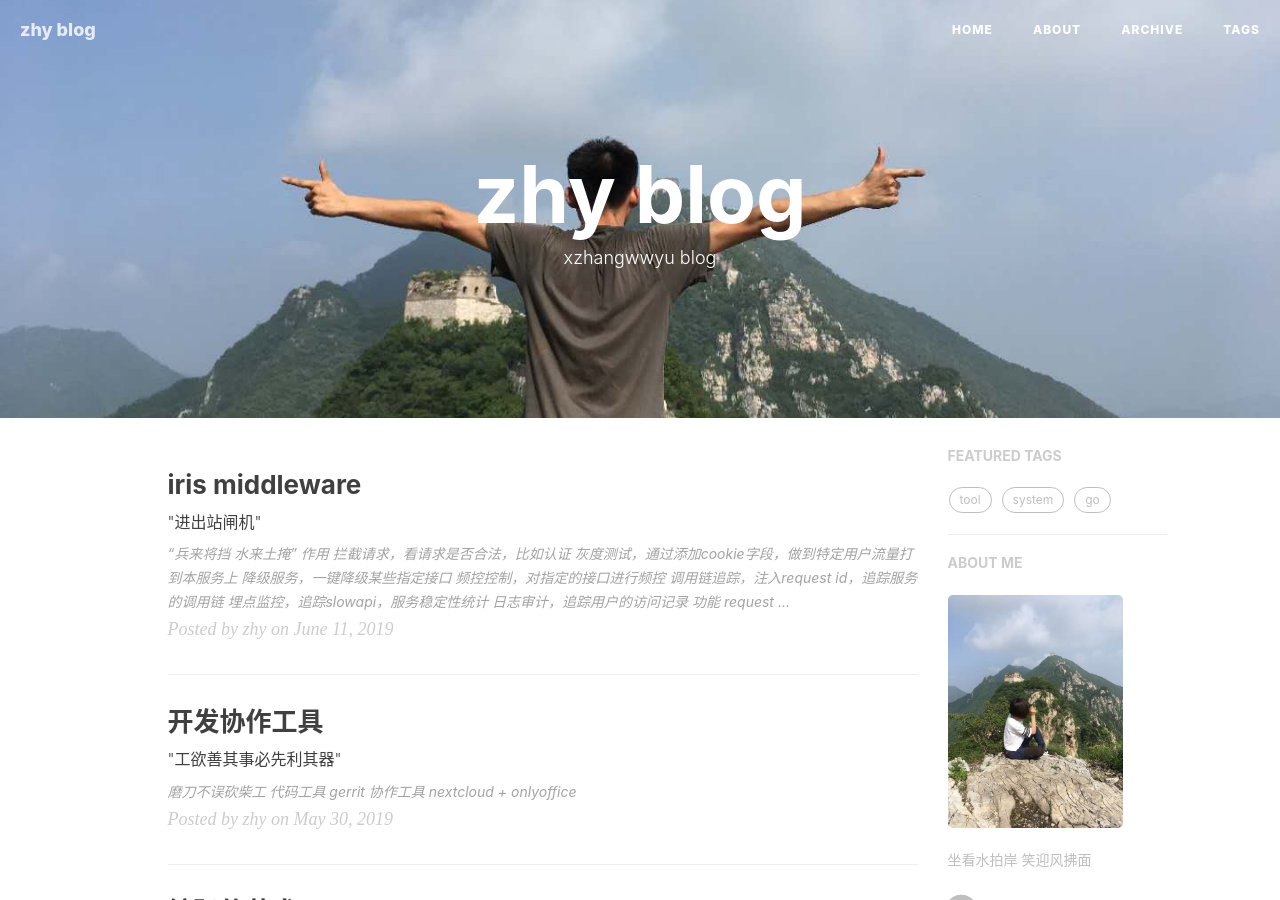
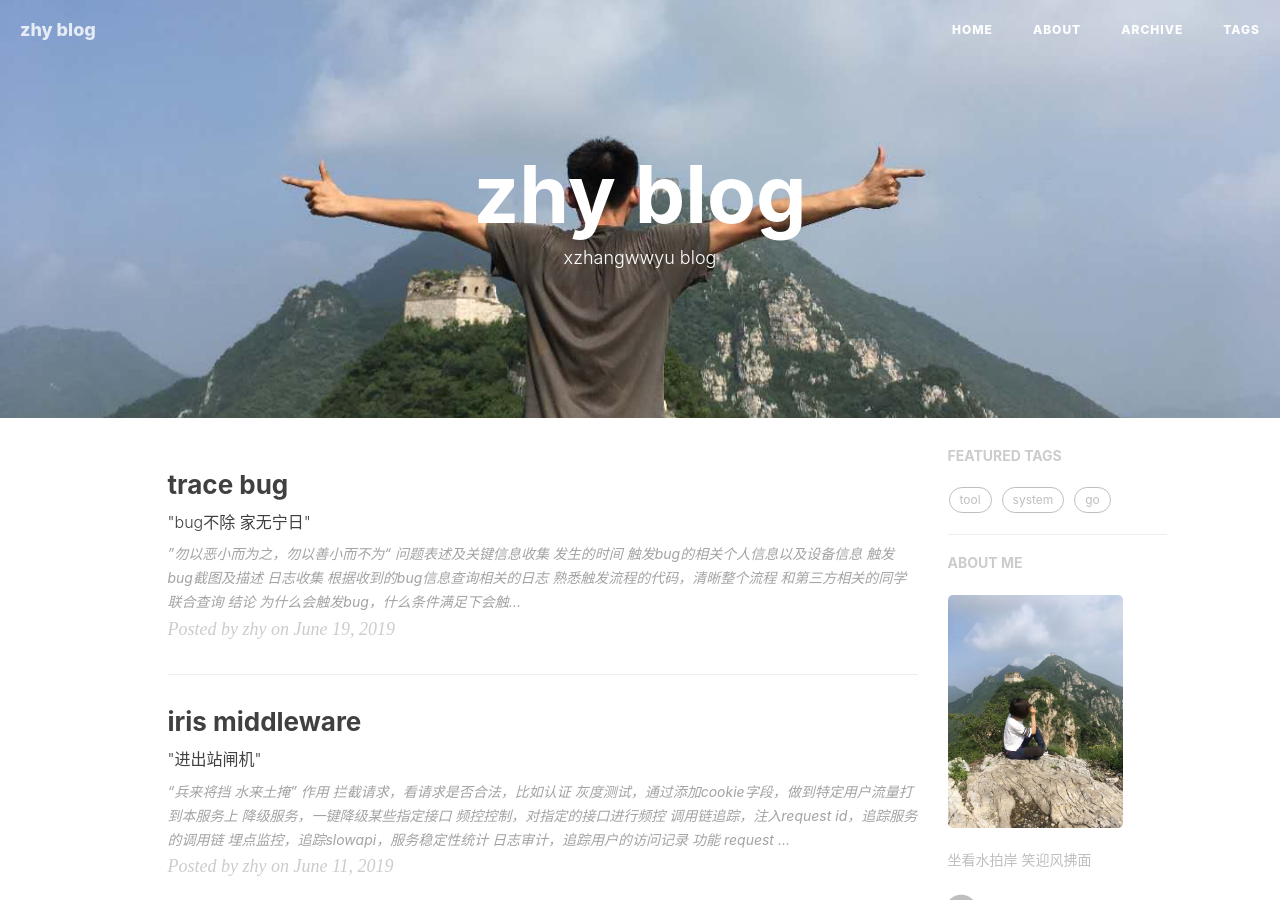
Before and after one commit to xzhangwwyu/xzhangwwyu.github.io, a Jekyll site: the page built from index.html, in a window 1280 px wide and 900 px high. Built offline with Jekyll 4.4.1, drawn with Linux system fonts in a browser that asks for light colours; nearby versions of some CDN libraries; the list of posts is cut into pages by our own code; comment, search, counter and statistics services are not loaded.

Commit message:
feat: add debug

```diff
--- a/_posts/2019-06-11-iris_middleware.markdown
+++ b/_posts/2019-06-11-iris_middleware.markdown
@@ -26,4 +26,5 @@ tags:
 >* 使用于http请求
 >* 如果请求header没有x_request_id，注入x_request_id,response 的header将x_request_id返回
 >* 使用分布式uuid的方式生成x_request_id，prefix+mac+ip+pid+random+autoincrement
+>* 如果对外需要隐藏requestid，可以选择hashids进行加密
 >* [code](https://github.com/beaconzhang/iris_demo/blob/master/middleware/request_id.go){:target="_blank"}
--- /dev/null
+++ b/_posts/2019-06-19-trace bug.markdown
@@ -0,0 +1,33 @@
+---
+layout:     post
+title:      "trace bug"
+subtitle:   " \"bug不除 家无宁日\""
+date:       2019-06-19 08:36:41
+author:     "zhy"
+catalog: true
+header-img: "img/home-bg.jpg"
+tags:
+    - system
+---
+> ”勿以恶小而为之，勿以善小而不为“
+
+### 问题表述及关键信息收集
+>* 发生的时间
+>* 触发bug的相关个人信息以及设备信息
+>* 触发bug截图及描述
+
+### 日志收集
+>* 根据收到的bug信息查询相关的日志
+>* 熟悉触发流程的代码，清晰整个流程
+>* 和第三方相关的同学联合查询
+
+### 结论
+>* 为什么会触发bug，什么条件满足下会触发
+>* 除了现在的特征，是否还有潜在的风险，即是否有侥幸而未触发的bug
+>* 无法解释的原因
+>* todo以及deadline
+
+### notice
+>* 遇到问题，一定要使用文档记录，方便后续给其他相关同学看
+>* 结论一定要给出确定的，必须要有证据支持，不确定的都需要去寻找证据验证
+>* 结论一定要通俗易懂，大佬不关心细节
```
